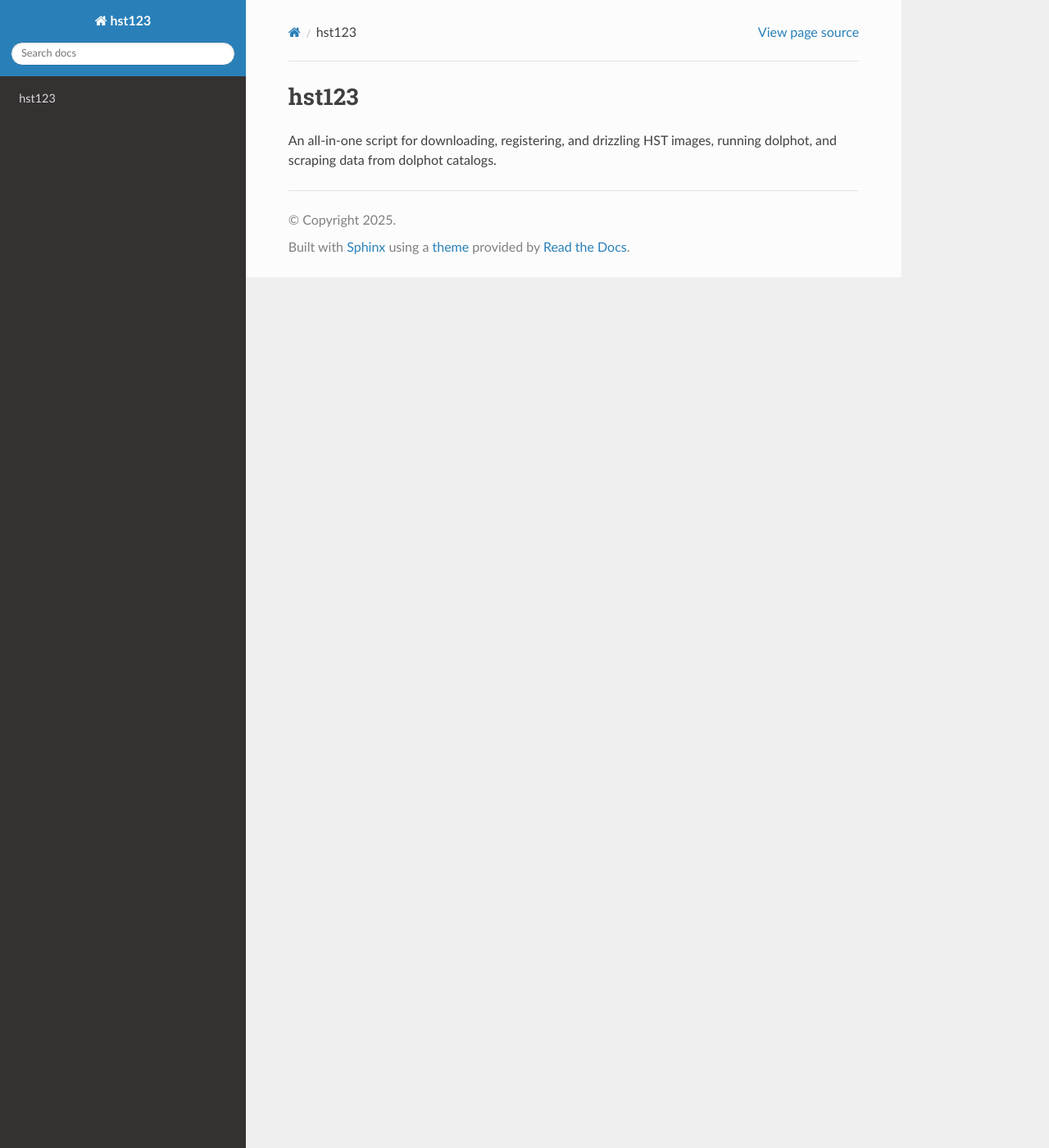
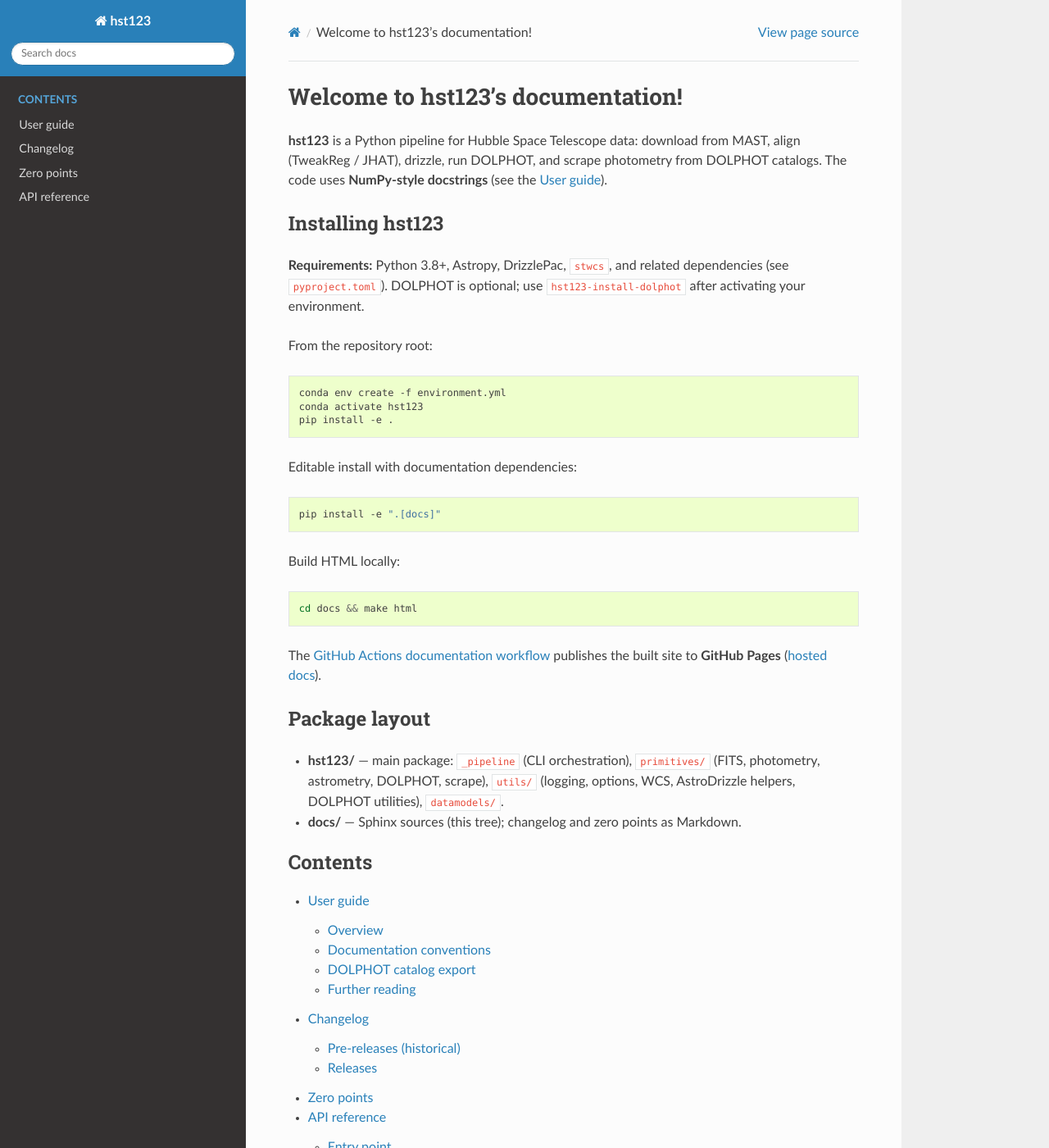
Before and after one commit to charliekilpatrick/hst123, a Sphinx documentation site: the page built from docs/index.rst, in a window 1280 px wide and 1400 px high. Shown: the whole window at 82% size. Built offline with Sphinx 7.4.7 and the Read the Docs theme 3.1.0, drawn with Linux system fonts in a browser that asks for light colours; the version number could not be read and is left out; some of the changed text lies outside the part shown.

Commit message:
Pushing local commits from dev

```diff
--- /dev/null
+++ b/docs/_static/hst123-docs.css
@@ -0,0 +1,17 @@
+/* hst123 documentation — tweaks on sphinx_rtd_theme (Swift_host_subtraction style) */
+
+.wy-table-responsive table td,
+.wy-table-responsive table th {
+    white-space: normal;
+}
+
+.wy-table-responsive {
+    margin-bottom: 24px;
+    max-width: 100%;
+    overflow: visible;
+}
+
+/* Slightly clearer admonitions in RTD */
+.rst-content .admonition {
+    border-radius: 4px;
+}
--- /dev/null
+++ b/docs/_templates/layout.html
@@ -0,0 +1,2 @@
+{% extends "!layout.html" %}
+{% set css_files = css_files + ['_static/hst123-docs.css'] %}
--- a/docs/conf.py
+++ b/docs/conf.py
@@ -1,23 +1,120 @@
-# Sphinx config for hst123. See https://www.sphinx-doc.org/en/master/usage/configuration.html
-project = "hst123"
-copyright = "2025"
-author = "C. D. Kilpatrick"
+# -*- coding: utf-8 -*-
+# hst123 documentation configuration (Sphinx + Read the Docs theme + numpydoc).
+#
+# This file is execfile()d with the current directory set to its containing dir.
+
+from __future__ import annotations
+
+import os
+import re
+import sys
+
+# Package import path (repo root)
+sys.path.insert(0, os.path.abspath(os.path.join(os.path.dirname(__file__), "..")))
+
 try:
-    from hst123 import __version__
-    release = __version__
+    from hst123 import __version__ as hst123_version
 except Exception:
     try:
         from importlib.metadata import version
-        release = version("hst123")
+
+        hst123_version = version("hst123")
     except Exception:
-        release = "0.0.0+unknown"
-version = ".".join(release.split(".")[:2]) if release else "0.0"
+        hst123_version = "0.0.0+unknown"
 
-extensions = []
+# -- General ---------------------------------------------------------------
+
+extensions = [
+    "myst_parser",
+    "sphinx.ext.autodoc",
+    "sphinx.ext.autosummary",
+    "sphinx.ext.doctest",
+    "sphinx.ext.intersphinx",
+    "sphinx.ext.mathjax",
+    "sphinx.ext.viewcode",
+    "numpydoc",
+]
+
+autosummary_generate = True
+autosummary_imported_members = False
+
+# numpydoc (NumPy docstring format)
+numpydoc_show_class_members = False
+numpydoc_use_blockquotes = True
+numpydoc_use_plots = False
+
+try:
+    from numpydoc import docscrape_sphinx
+
+    parts = re.split(r"[\(\)|]", docscrape_sphinx.IMPORT_MATPLOTLIB_RE)[1:-1]
+except Exception:
+    pass
+else:
+    parts.extend(("fig.show()", "plot.show()"))
+    docscrape_sphinx.IMPORT_MATPLOTLIB_RE = r"\b({})\b".format("|".join(parts))
 
 templates_path = ["_templates"]
-exclude_patterns = []
+# MyST-Parser registers the ``myst`` source type for ``.md`` (see MyST docs).
+source_suffix = {
+    ".rst": "restructuredtext",
+    ".md": "myst",
+}
+
+master_doc = "index"
+project = "hst123"
+copyright = "2025, C. D. Kilpatrick"
+author = "C. D. Kilpatrick"
+version = ".".join(hst123_version.split(".")[:2]) if hst123_version else "0.0"
+release = hst123_version
+
+exclude_patterns = ["_build", "Thumbs.db", ".DS_Store", "build"]
+
+pygments_style = "sphinx"
+todo_include_todos = False
+
+# Autodoc: avoid importing optional heavy stacks when building on minimal envs
+autodoc_mock_imports = [
+    "astroquery",
+    "astroquery.mast",
+    "astroscrappy",
+    "drizzlepac",
+    "drizzlepac.tweakreg",
+    "drizzlepac.astrodrizzle",
+    "drizzlepac.catalogs",
+    "drizzlepac.photeq",
+    "jhat",
+    "stwcs",
+    "stwcs.updatewcs",
+]
+
+# -- HTML ------------------------------------------------------------------
 
 html_theme = "sphinx_rtd_theme"
 html_static_path = ["_static"]
-html_title = "hst123"
+html_title = f"hst123 {release}"
+htmlhelp_basename = "hst123doc"
+
+# -- myst-parser -----------------------------------------------------------
+
+myst_enable_extensions = [
+    "colon_fence",
+    "deflist",
+    "dollarmath",
+    "substitution",
+]
+
+# -- Intersphinx -----------------------------------------------------------
+
+intersphinx_mapping = {
+    "python": ("https://docs.python.org/3", None),
+    "numpy": ("https://numpy.org/doc/stable/", None),
+    "astropy": ("https://docs.astropy.org/en/stable/", None),
+}
+
+# -- LaTeX / manual (optional) ----------------------------------------------
+
+latex_documents = [
+    (master_doc, "hst123.tex", "hst123 Documentation", author, "manual"),
+]
+
+man_pages = [(master_doc, "hst123", "hst123 Documentation", [author], 1)]
--- a/docs/index.rst
+++ b/docs/index.rst
@@ -1,7 +1,64 @@
-.. hst123 documentation master file
+##################################
+Welcome to hst123's documentation!
+##################################
 
-hst123
-======
+**hst123** is a Python pipeline for Hubble Space Telescope data: download from
+MAST, align (TweakReg / JHAT), drizzle, run DOLPHOT, and scrape photometry from
+DOLPHOT catalogs. The code uses **NumPy-style docstrings** (see the
+:doc:`user_guide`).
 
-An all-in-one script for downloading, registering, and drizzling HST images,
-running dolphot, and scraping data from dolphot catalogs.
+Installing hst123
+=================
+
+**Requirements:** Python 3.8+, Astropy, DrizzlePac, ``stwcs``, and related
+dependencies (see ``pyproject.toml``). DOLPHOT is optional; use
+``hst123-install-dolphot`` after activating your environment.
+
+From the repository root:
+
+.. code-block:: bash
+
+   conda env create -f environment.yml
+   conda activate hst123
+   pip install -e .
+
+Editable install with documentation dependencies:
+
+.. code-block:: bash
+
+   pip install -e ".[docs]"
+
+Build HTML locally:
+
+.. code-block:: bash
+
+   cd docs && make html
+
+The `GitHub Actions documentation workflow
+<https://github.com/charliekilpatrick/hst123/actions/workflows/documentation.yml>`__
+publishes the built site to **GitHub Pages** (`hosted docs
+<https://charliekilpatrick.github.io/hst123/>`__).
+
+Package layout
+==============
+
+- **hst123/** — main package: ``_pipeline`` (CLI orchestration), ``primitives/``
+  (FITS, photometry, astrometry, DOLPHOT, scrape), ``utils/`` (logging,
+  options, WCS, AstroDrizzle helpers, DOLPHOT utilities), ``datamodels/``.
+- **docs/** — Sphinx sources (this tree); changelog and zero points as Markdown.
+
+.. toctree::
+   :maxdepth: 2
+   :caption: Contents
+
+   user_guide
+   changelog
+   zeropoints
+   api
+
+Indices and tables
+==================
+
+* :ref:`genindex`
+* :ref:`modindex`
+* :ref:`search`
--- /dev/null
+++ b/docs/user_guide.rst
@@ -0,0 +1,46 @@
+.. _user_guide:
+
+User guide
+==========
+
+Overview
+--------
+
+The pipeline is driven by the ``hst123`` command-line interface. Typical stages:
+
+1. **Download** science data from MAST (``--download``).
+2. **Align** images to a reference (TweakReg or JHAT); provenance is recorded in
+   FITS headers (see the main README).
+3. **Drizzle** combined stacks per filter/instrument as configured.
+4. **DOLPHOT** (optional) for PSF photometry; reference PSFs are managed via
+   ``hst123-install-dolphot``.
+5. **Scrape** DOLPHOT catalogs at target coordinates (``--scrape-dolphot``).
+
+Configuration uses ``hst123.utils.options`` (argparse) and ``hst123.settings``.
+
+Documentation conventions
+-------------------------
+
+Public APIs use **NumPy-style docstrings**:
+
+- One-line **summary** on the first line.
+- Optional **extended summary** paragraph(s).
+- Sections such as **Parameters**, **Returns**, **Raises**, **Notes**, **See
+  Also**, **Examples** where helpful.
+
+Sphinx builds API pages with ``numpydoc`` and cross-links via **intersphinx**
+to Python, NumPy, and Astropy.
+
+DOLPHOT catalog export
+------------------------
+
+To pack a DOLPHOT run (``dpXXXX`` base name and sidecars) into a single HDF5 file
+with labeled columns and metadata, use
+:mod:`hst123.utils.dolphot_catalog_hdf5` (requires ``h5py``; ``pip install .[hdf5]``).
+
+Further reading
+---------------
+
+- Repository **README** (installation, CLI options, macOS OpenMP notes).
+- :doc:`changelog` and :doc:`zeropoints`.
+- :doc:`api` for module reference.
--- a/pyproject.toml
+++ b/pyproject.toml
@@ -53,6 +53,8 @@ hdf5 = [
 docs = [
     "sphinx>=5.0",
     "sphinx-rtd-theme>=1.2",
+    "numpydoc>=1.5",
+    "myst-parser>=2.0",
 ]
 
 [project.scripts]
```
Also changed, not shown: README.md (+8 -5 lines), docs/api.rst (added, +41 -0 lines), docs/changelog.md (+1 -1 lines), docs/index.md (deleted, +0 -6 lines), hst123/__init__.py (+11 -1 lines), 9 other files.
